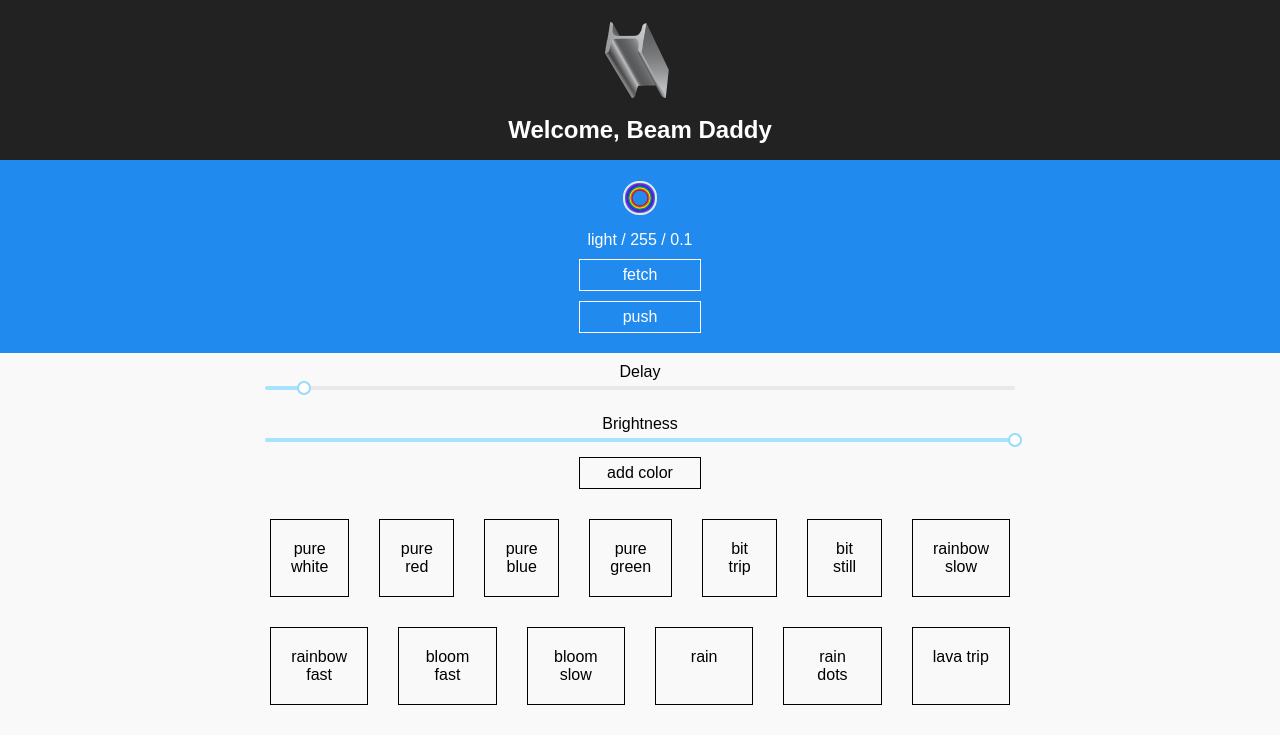
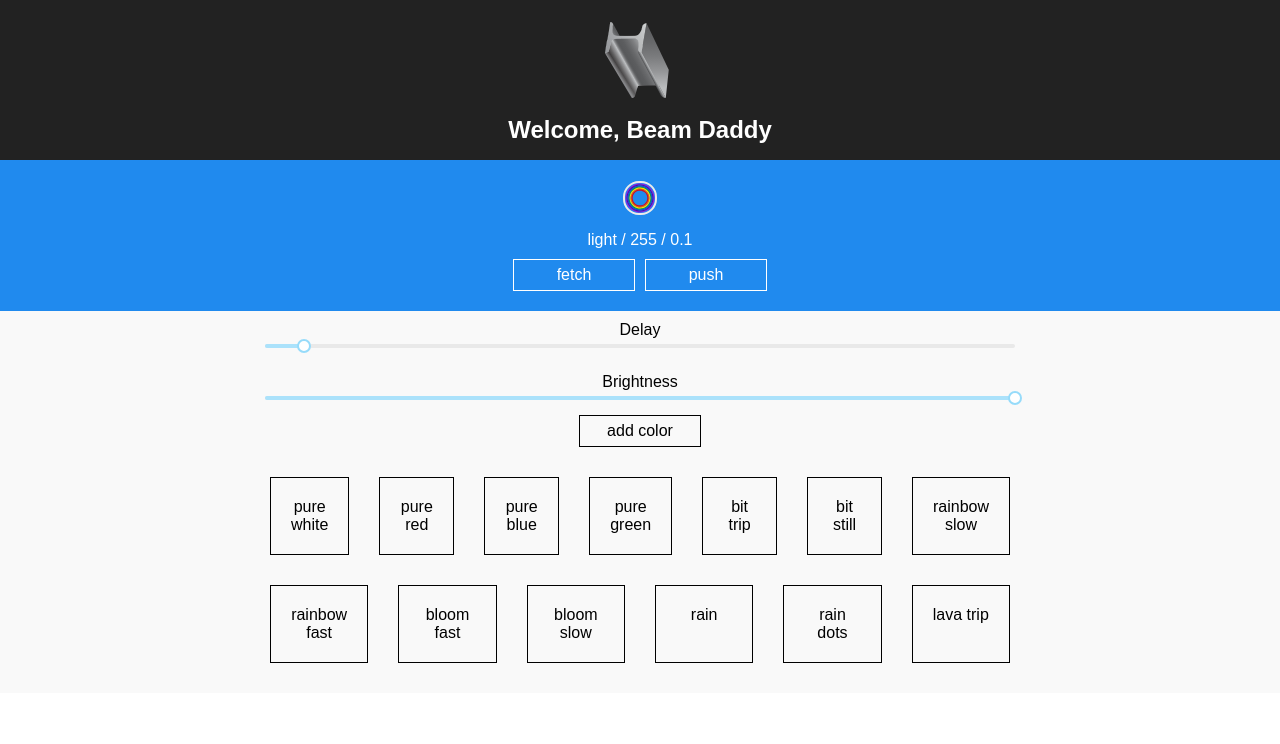
Before and after one commit to rblakemesser/beamdaddy, a React (Create React App) app: page / in a window 1280 px wide. Shown: the top 744 px of the page. Built offline with nearby package versions, Linux system fonts and the light colour scheme.

Commit message:
button row

```diff
--- a/src/BeamStatus.js
+++ b/src/BeamStatus.js
@@ -71,8 +71,10 @@ class BeamStatus extends Component {
         <div style={{marginTop: '15px'}}>
           {this.props.animation} / {this.props.brightness} / {this.props.delay}
         </div>
-        <div onClick={e => this.onFetch(e)} style={{width: '120px', height: '30px', border: '1px solid white', display: 'flex', justifyContent: 'center', alignItems: 'center', marginTop: '10px'}}>fetch</div>
-        <div onClick={e => this.onPush(e)} style={{width: '120px', height: '30px', border: '1px solid white', display: 'flex', justifyContent: 'center', alignItems: 'center', marginTop: '10px'}}>push</div>
+        <div style={{display: 'flex', flexDirection: 'row'}}>
+          <div onClick={e => this.onFetch(e)} style={{width: '120px', height: '30px', border: '1px solid white', display: 'flex', justifyContent: 'center', alignItems: 'center', marginTop: '10px', marginRight: '10px'}}>fetch</div>
+          <div onClick={e => this.onPush(e)} style={{width: '120px', height: '30px', border: '1px solid white', display: 'flex', justifyContent: 'center', alignItems: 'center', marginTop: '10px'}}>push</div>
+        </div>
       </div>
     );
   }
```
